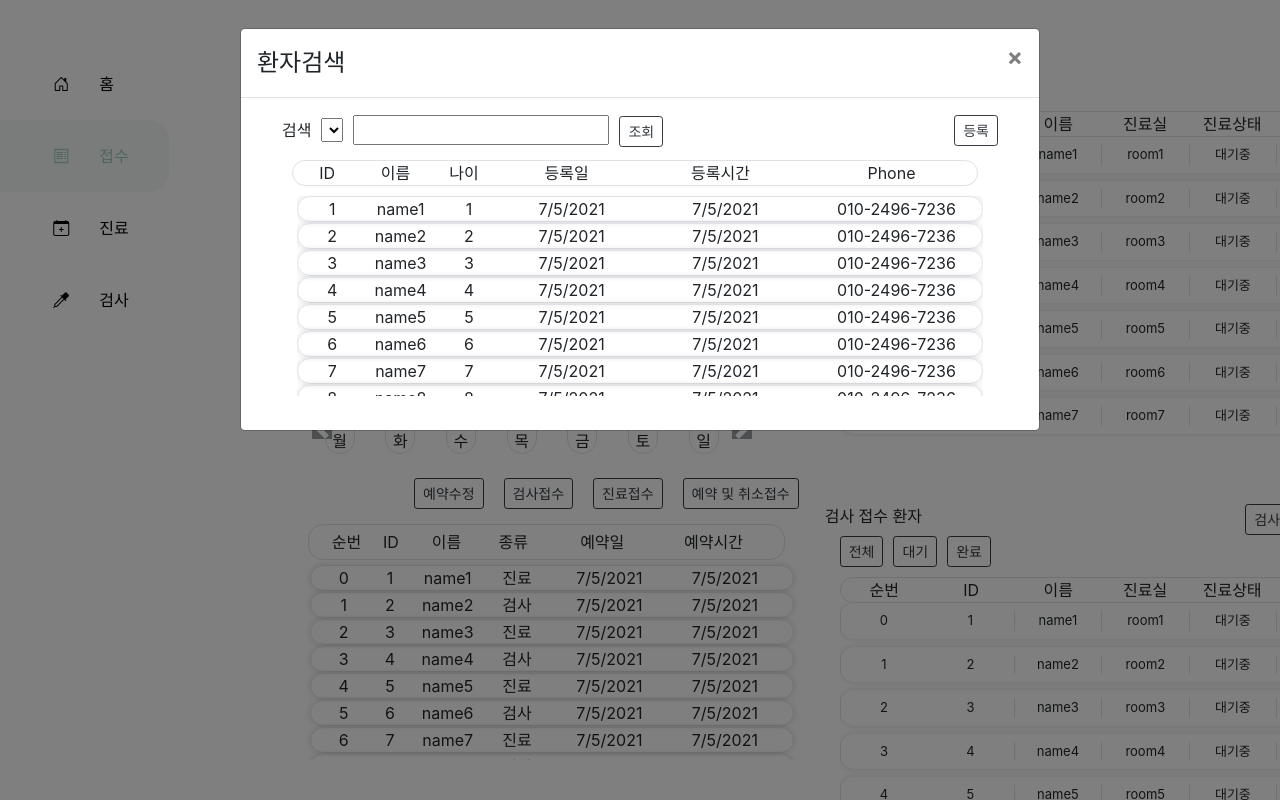
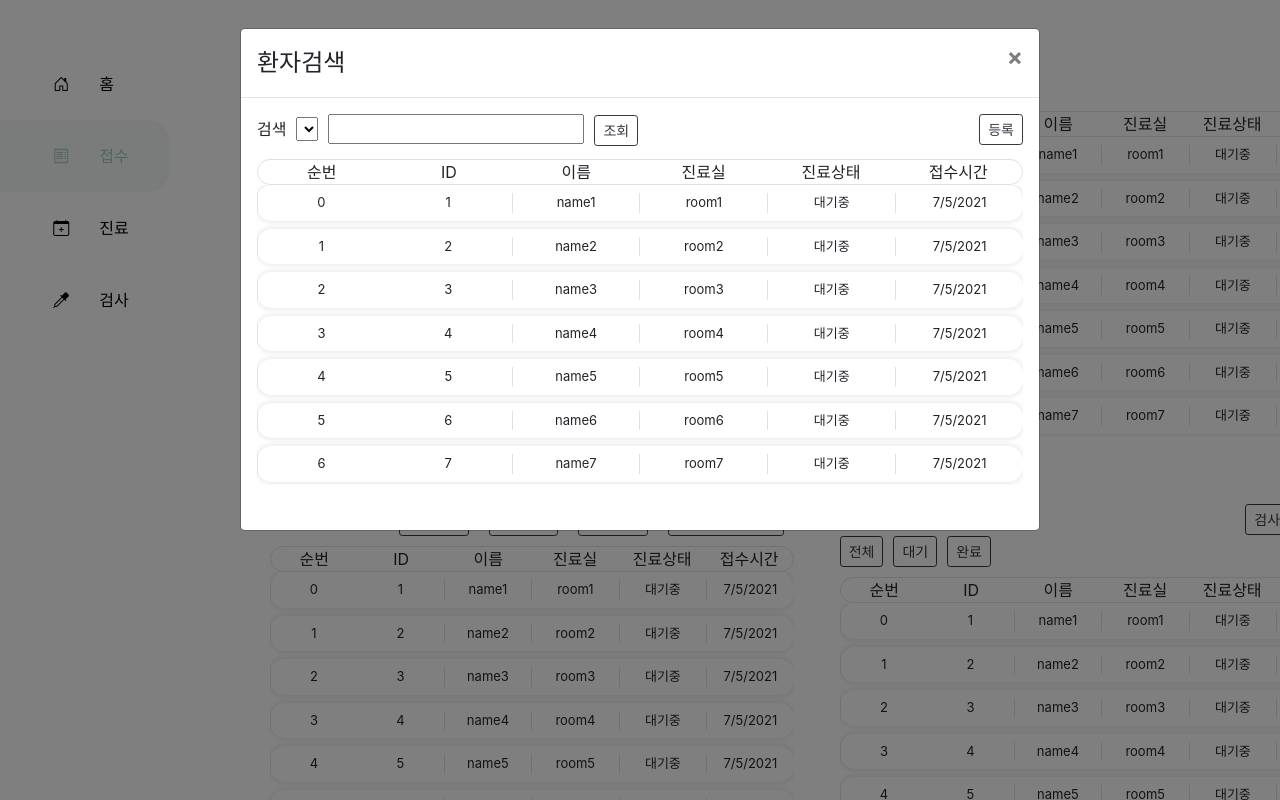
Before and after one commit to kju1018/Team6Project-React, a React (Create React App) app: page /reception in a window 1280 px wide. Both pictures are taken after a click on the button "환자검색". Shown: the top 800 px of the page. Built offline with nearby package versions, Linux system fonts and the light colour scheme.

Commit message:
WOnjaeCommit update Reception!

```diff
--- a/src/views/Reception/Reservation/index.js
+++ b/src/views/Reception/Reservation/index.js
@@ -1,46 +1,38 @@
 import Calendar from "../SearchPatient/Calendar"
+import Item from "views/components/Item";
+function Reservation(props){
+    const property = ["id","name","room","state","registerday"]
+    return(
+    <div className="d-flex flex-column " style={{height:"500px"}}>
+        예약
+        <Calendar/>
 
-function Reservation(props){
-    return(
-    <div className="d-flex flex-column " style={{height:"450px"}}>
-        <div className="row" style={{marginBottom:"5px", width:"100%",height:"10%", padding:"5px 10px"}}>
-                <label style={{margin:"0px 10px"}}>예약</label>
-        </div>
-        <Calendar month={2}/>
-
-        <div className="row justify-content-end mt-4">
+        <div className="d-flex justify-content-end mt-4">
             <button style={{margin:"0px 10px"}} className="btn btn-outline-dark btn-sm">예약수정</button>
             <button style={{margin:"0px 10px"}} className="btn btn-outline-dark btn-sm">검사접수</button>
             <button style={{margin:"0px 10px"}} className="btn btn-outline-dark btn-sm">진료접수</button>
             <button style={{margin:"0px 10px"}} className="btn btn-outline-dark btn-sm">예약 및 취소접수</button>
         </div>
-        <div className=" row rounded-lg justify-content-center " style={{margin:"10px 5px",width:"100%",height:"200px", padding:"5px 0px"}}>
-
-            <div className="row d-flex justify-content-between text-center border " style={{borderRadius:"15px",width:"91%",marginLeft:"5px", padding:"5px 15px"}}>
-                <div style={{width:"10%"}}>순번</div>
-                <div style={{width:"10%"}}>ID</div>
-                <div style={{width:"15%"}}>이름</div>
-                <div style={{width:"15%"}}>종류</div>
-                <div style={{width:"25%"}}>예약일</div>
-                <div style={{width:"25%"}}>예약시간</div>
+        <div className="rounded-lg justify-content-center" style={{marginTop:"10px"}}>
+            <div className="d-flex justify-content-between text-center border " style={{borderRadius:"15px"}}>
+                <div style={{width:"20%"}}>순번</div>
+                <div style={{width:"20%"}}>ID</div>
+                <div style={{width:"20%"}}>이름</div>
+                <div style={{width:"20%"}}>진료실</div>
+                <div style={{width:"20%"}}>진료상태</div>
+                <div style={{width:"20%"}}>접수시간</div>
 
 
             </div>
-            <div className="row overflow-auto  justify-content-center " style={{height:"200px", width:"100%",marginLeft:"15px",  padding:"5px 20px"}}>
-            {props.patientList&&props.patientList.map((item,index)=>{return(
-                                <div key={index} className="row d-flex justify-content-between text-center border" style={{boxShadow:"rgb(0 0 0 / 8%) 0px 0px 5px 2px",borderRadius:"15px",marginBottom:"1px" ,padding:"0px 10px",width:"100%"}}>
-                                        <div style={{width:"10%"}}>{index}</div>
-                                        <div style={{width:"10%"}}>{item.id}</div>
-                                        <div style={{width:"15%"}}>{item.name}</div>
-                                        <div style={{width:"15%"}}>{item.sex===0?"검사":"진료"}</div>
-                                        <div style={{width:"25%"}}>{item.lasttreatment}</div>
-                                        <div style={{width:"25%"}}>{item.registerday}</div>
-                                </div>
+            <div className="overflow-auto  justify-content-center" style={{height:"400px"}} >
 
-                            )})}
+                 {props.patientList&&props.patientList.map((item,index)=>{return(
+                                    <div key={index}>
+                                            <Item item ={item} property={property} order={index}/>
+                                    </div>
+                 )})}
             </div>
-</div>
-
+        </div>
     </div>
     )
 }
--- a/src/views/Reception/SearchPatient/Calendar.js
+++ b/src/views/Reception/SearchPatient/Calendar.js
@@ -1,13 +1,23 @@
 import { Carousel } from "react-bootstrap";
 import React, { useEffect, useState } from "react";
 
+//현재 DayIndex 구하기
+const CalcDayIndex =(month) =>{
+    let lastDay = null;
+    // 해당 달의 마지막 날
+    lastDay = new Date(2021,month,0).getDate();
+    const DayIndex = lastDay%7
+    return DayIndex;
+}
 
-
-const InitCitem = (month) =>{
+// 달에 따른 슬라이드 배열 넣기
+const CalcCitem = (month) =>{
     let lastDay = null;
+    // 해당 달의 마지막 날
     lastDay = new Date(2021,month,0).getDate();
 
     let ItemBoard =[];
+    // 마지막 슬라이드를 제외하고 각 슬라이드의 배열에 들어갈 숫자넣기
     for(var i=1; i<=4; i++){
         let Item = [];
         for(var j=7*(i-1)+1; j<=7*i; j++){
@@ -16,42 +26,80 @@ const InitCitem = (month) =>{
         ItemBoard.push(Item)
     }
     let Item = [];
+    // 마지막 슬라이드에 넣을것(해당 달의 마지막날 까지 배열에 추가)
     for(var j=29; j<=lastDay; j++){
         Item.push(j)
     }
+    // 해당 슬라이드에 아무것도 없을때 슬라이드 안나오게
     if(Item.length>0)
     ItemBoard.push(Item);
     return ItemBoard;
 }
 function Calendar(props){
+    // 현재 달 상태
+    const [month,setMonth] = useState(new Date().getMonth()+1)
+    // 현재 day index 상태
+    const [dayIndex, setDayIndex] = useState(()=>(CalcDayIndex(new Date().getMonth()+1)))
+    // 현재 슬라이드 인덱스
     const [index, setIndex] = useState(0);
-    const [CItem, setCItem] = useState(()=>(InitCitem(props.month)));
-  const handleSelect = (selectedIndex, e) => {
+    // 현재 슬라이드 배열
+    const [CItem, setCItem] = useState(()=>(CalcCitem(month)));
+
+    //일자 선택 함수
+    const onChangeDaySelect =(index,e) =>{
+        setDayIndex(index);
+    }
+
+    // 현재 슬라이드 이동 함수
+  const handleSelect = (selectedIndex,e) => {
+      console.log(selectedIndex)
     setIndex(selectedIndex);
   };
+
+  //현재 날짜의 슬라이드로 이동 초기화
   useEffect(()=>{
-      console.log(CItem);
-  },[CItem])
+    const today = new Date().getDate()
+    setIndex(parseInt(today/7));
+  },[])
+
+  //달이 바뀔때 해당 달의 날짜배열 상태 변경
+  useEffect(()=>{
+   setCItem(CalcCitem(month));
+  },[month])
+
+  //날짜에 따른 요일 매핑
   var week = ['일', '월', '화', '수', '목', '금', '토'];
-    var dayOfWeek = week[new Date("2021-6-16").getDay()];
 
+  // 달 바꾸기(버튼에 따른 달 숫자 변경)
+    const ChangeMonth = (dir) =>{
+        let newMonth = month;
+        if(dir && newMonth<12){
+            newMonth++
+            setMonth(newMonth)
+        }else if(!dir && newMonth>1){
+            newMonth--
+            setMonth(newMonth)
+        }
+    }
     return(
-
         <div className="container">
-
-            <Carousel   variant="dark" prevIcon = {<span className="carousel-control-prev-icon bg-dark" />} nextIcon={<span className="carousel-control-next-icon bg-dark" />} indicators={false} activeIndex={index} onSelect={handleSelect}>
+            <div className="d-flex flex-row" style={{margin:"10px 0px"}}>
+                <button onClick={()=>{ChangeMonth(false)}}>←</button>
+                <label style={{fontWeight:"bold", fontSize:"1.3rem", margin:"0px 10px"}}>{month}월</label>
+                <button onClick={()=>{ChangeMonth(true)}}>→</button>
+            </div>
+            <Carousel interval={null}  variant="dark"  prevIcon = {<span className="carousel-control-prev-icon bg-dark" />} nextIcon={<span className="carousel-control-next-icon bg-dark " />} indicators={false} activeIndex={index} onSelect={handleSelect}>
                 {
                     CItem.map((citem,index)=>{
                         return(
                             <Carousel.Item>
-                                    <div className={index<4?"row d-flex justify-content-between":"row d-flex"}  style={{padding:"0px 55px"}}>
+                                    <div className={index<4?"row d-flex justify-content-between":"row d-flex"}  style={{padding:"0px 130px"}}>
 
-                                 {citem.map((day)=>{return(
-                                       <div className="border " style={{borderRadius:"15px",marginRight:"20px", width:"30px", textAlign:"center"}}>
-                                       {day}<br/>
-                                       {week[new Date("2021-"+props.month+"-"+day).getDay()]}
-                                        </div>
-
+                                 {citem.map((day,index)=>{return(
+                                       <button onClick={()=>{onChangeDaySelect(index)}}  className="border " style={{backgroundColor:index===dayIndex?"red":"white", borderRadius:"15px",marginLeft:"5px", width:"30px", textAlign:"center"}}>
+                                        {day}<br/>
+                                       {week[new Date("2021-"+month+"-"+day).getDay()]}
+                                        </button>
                                 )
                                 })}
                                </div>
--- a/src/views/Reception/SearchPatient/RegisterReservation.js
+++ b/src/views/Reception/SearchPatient/RegisterReservation.js
@@ -3,8 +3,8 @@ import Calendar from "./Calendar";
 function RegisterReservation(props){
     const patient = props.patientList[0];
     return(
-        <div className="conatainer" style={{padding:"1px 40px", height:"300px"}}>
-               <div className="row d-flex justify-content-between text-center border " style={{borderRadius:"15px",width:"100%",marginLeft:"5px"}}>
+        <div className="conatainer" style={{height:"400px"}}>
+               <div className="row d-flex justify-content-between text-center border " style={{borderRadius:"15px"}}>
                     <div style={{width:"10%"}}>ID</div>
                     <div style={{width:"10%"}}>이름</div>
                     <div style={{width:"10%"}}>성별</div>
--- a/src/views/Reception/SearchPatient/SearchPatientModal.js
+++ b/src/views/Reception/SearchPatient/SearchPatientModal.js
@@ -1,8 +1,9 @@
+import Item from "views/components/Item";
 function SearchPatientModal(props){
-
+    const property = ["id","name","room","state","registerday"]
     return(
-    <div className="conatainer" style={{padding:"1px 40px", height:"300px"}}>
-        <div className="row d-flex justify-content-between">
+    <div className="conatainer" style={{height:"400px"}}>
+        <div className="d-flex justify-content-between">
             <div >
                 <label style={{marginRight:"10px"}}>검색</label>
                 <select style={{marginRight:"10px"}}>dd</select>
@@ -14,31 +15,26 @@ function SearchPatientModal(props){
                   <button className="btn btn-outline-dark btn-sm">등록</button>
             </div>
         </div>
-        <div className=" row rounded-lg justify-content-center " style={{width:"100%",height:"200px", marginTop:"10px"}}>
+        <div className="rounded-lg justify-content-center" style={{marginTop:"10px"}}>
+            <div className="d-flex justify-content-between text-center border " style={{borderRadius:"15px"}}>
+                <div style={{width:"20%"}}>순번</div>
+                <div style={{width:"20%"}}>ID</div>
+                <div style={{width:"20%"}}>이름</div>
+                <div style={{width:"20%"}}>진료실</div>
+                <div style={{width:"20%"}}>진료상태</div>
+                <div style={{width:"20%"}}>접수시간</div>
 
 
-        <div className="row d-flex justify-content-between text-center border " style={{borderRadius:"15px",width:"100%",marginLeft:"5px"}}>
-        <div style={{width:"10%"}}>ID</div>
-        <div style={{width:"10%"}}>이름</div>
-        <div style={{width:"10%"}}>나이</div>
-        <div style={{width:"20%"}}>등록일</div>
-        <div style={{width:"25%"}}>등록시간</div>
-        <div style={{width:"25%"}}>Phone</div>
+            </div>
+            <div className="overflow-auto  justify-content-center" style={{height:"300px"}} >
+
+                 {props.patientList&&props.patientList.map((item,index)=>{return(
+                                    <div key={index}>
+                                            <Item item ={item} property={property} order={index}/>
+                                    </div>
+                 )})}
+            </div>
         </div>
-        <div className="row overflow-auto  justify-content-center " style={{height:"200px", width:"100%",marginLeft:"15px", marginTop:"10px"}}>
-        {props.patientList&&props.patientList.map((item,index)=>{return(
-                            <div key={index} className="row d-flex justify-content-between text-center border" style={{boxShadow:"rgb(0 0 0 / 8%) 0px 0px 5px 2px",borderRadius:"15px",marginBottom:"1px" ,width:"100%"}}>
-                                    <div style={{width:"10%"}}>{item.id}</div>
-                                    <div style={{width:"10%"}}>{item.name}</div>
-                                    <div style={{width:"10%"}}>{item.age}</div>
-                                    <div style={{width:"20%"}}>{item.registerday}</div>
-                                    <div style={{width:"25%"}}>{item.lasttreatment}</div>
-                                    <div style={{width:"25%"}}>{item.phone}</div>
-                            </div>
-
-                        )})}
-        </div>
-</div>
     </div>
     )
 }
--- a/src/views/Reception/index.js
+++ b/src/views/Reception/index.js
@@ -5,7 +5,7 @@ import TreatmentReception from "./TreatmentReception";
 import { useEffect, useState } from "react";
 const InitPatientList = () =>{
     let patientlist=[];
-    for(var i=1; i<10; i++){
+    for(var i=1; i<12; i++){
         const TR = {id:i, name:"name"+i, sex:i%2,age:i,ssn:"950328-1111111",state:"대기중",
         phone:"010-2496-7236",registerday:new Date().toLocaleDateString(),
         lasttreatment:new Date().toLocaleDateString(),room:"room"+i,ssn1:new Date().toLocaleDateString()  }
```
Also changed, not shown: src/views/Reception/ReservationMenu/index.js (deleted, +0 -9 lines), src/views/Reception/SearchPatient/carousel.css (deleted, +0 -7 lines), src/views/Reception/TestReception/index.js (line endings or trailing spaces), src/views/Reception/TreatmentReception/index.js (line endings or trailing spaces).
